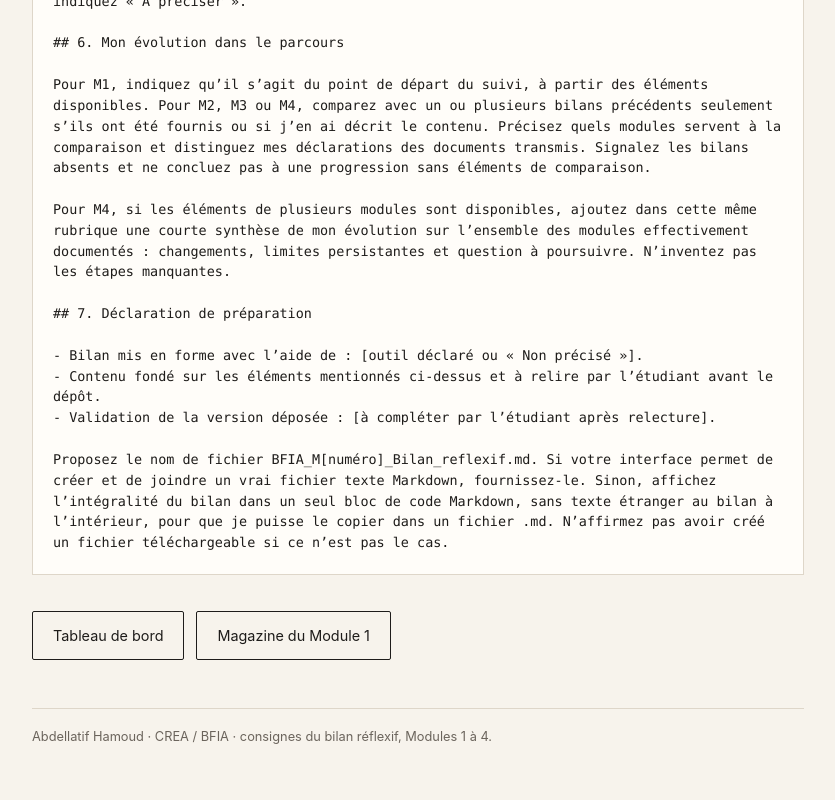
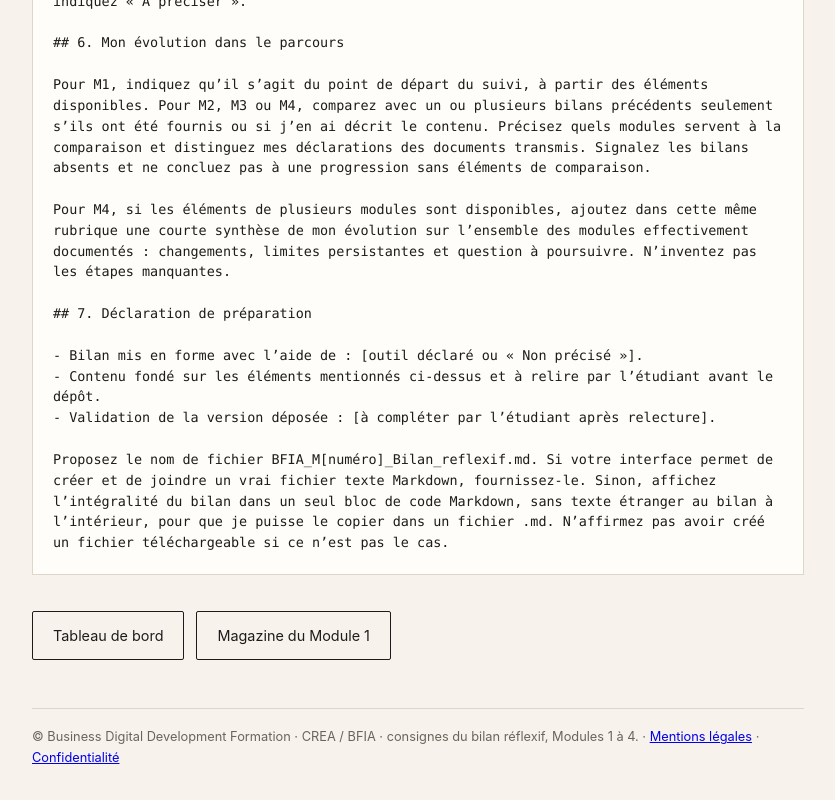
Before and after one commit to ItisOnizuka/bfia-bilan-reflexif, a plain HTML site: page consignes.html in a window 1280 px wide. Shown: the part 3426-4226 px from the top of the page, without its empty margins (222-1057 px from the left). Drawn offline with Linux system fonts and the light colour scheme.

Commit message:
Pied de page BDDF et liens legaux

```diff
--- a/consignes.html
+++ b/consignes.html
@@ -109,7 +109,7 @@ Proposez le nom de fichier BFIA_M[numéro]_Bilan_reflexif.md. Si votre interface
     <a class="bouton secondaire" href="dashboard.html">Tableau de bord</a>
     <a class="bouton secondaire" href="index.html">Magazine du Module 1</a>
   </div>
-  <p class="pied">Abdellatif Hamoud · CREA / BFIA · consignes du bilan réflexif, Modules 1 à 4.</p>
+  <p class="pied">© Business Digital Development Formation · CREA / BFIA · consignes du bilan réflexif, Modules 1 à 4. · <a href="/mentions-legales.html">Mentions légales</a> · <a href="/confidentialite.html">Confidentialité</a></p>
 </div>
 </body>
 </html>
```
Also changed, not shown: dashboard.html (+1 -1 lines).
